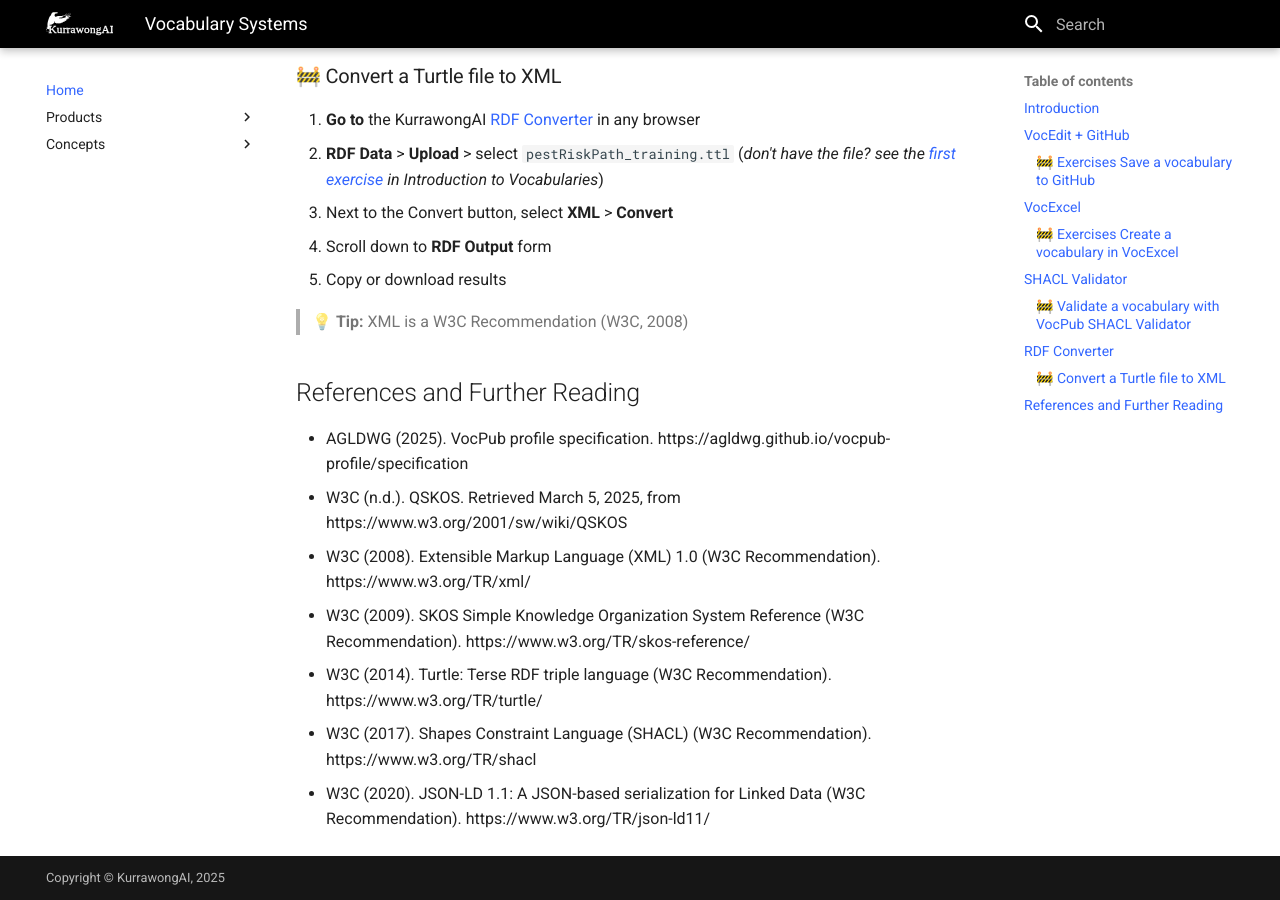
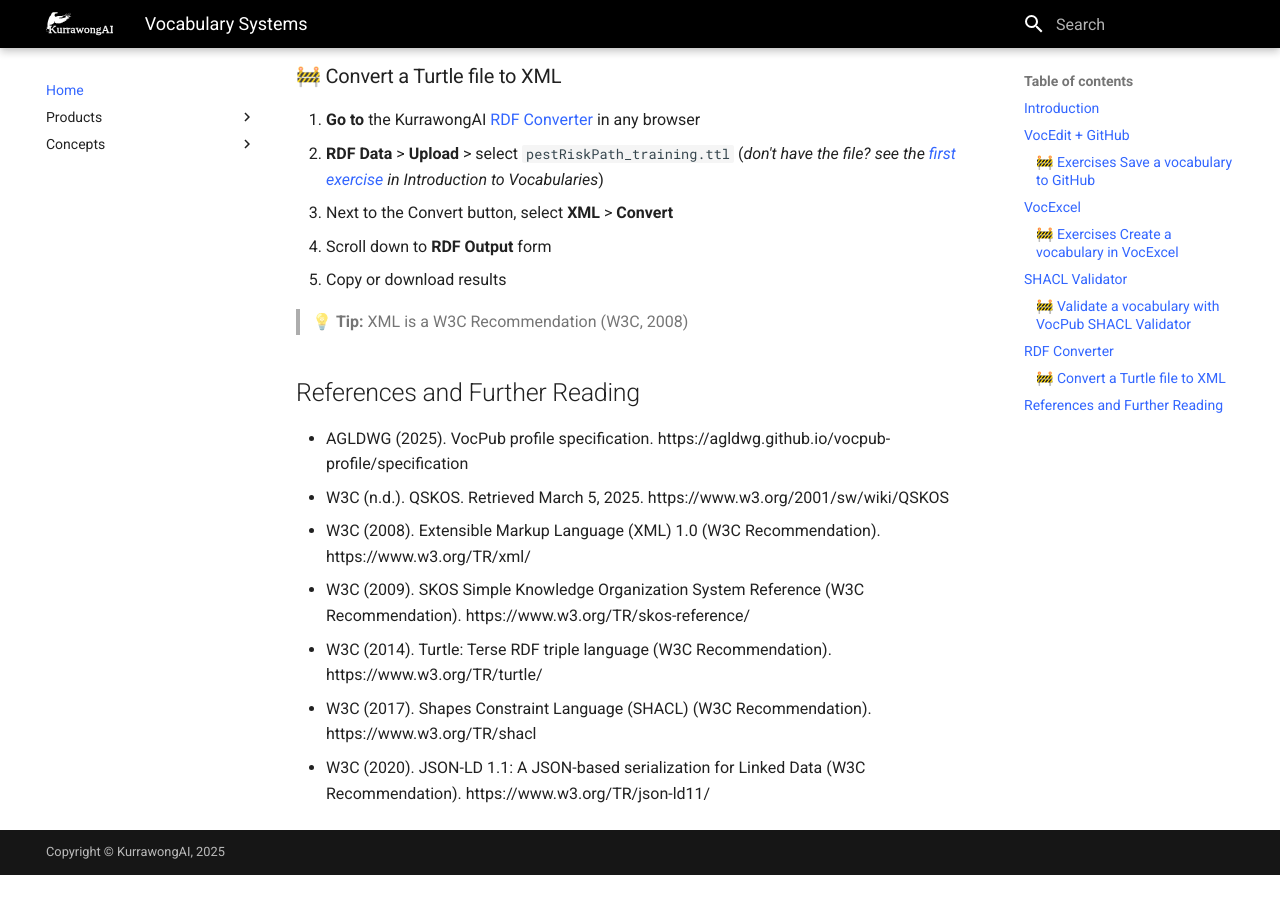
Before and after one commit to Kurrawong/docs, an MkDocs documentation site: the page built from docs/concepts/vocabs/vocab-systems.md, in a window 1280 px wide and 900 px high, scrolled down 5162 px. Built offline with MkDocs 1.6.1 and Material for MkDocs 9.7.7, drawn with Linux system fonts in a browser that asks for light colours; after the commit the page ends 6037 px from its top, so only the background shows below that.

Commit message:
Update vocab-systems.md

```diff
--- a/docs/concepts/vocabs/vocab-systems.md
+++ b/docs/concepts/vocabs/vocab-systems.md
@@ -165,7 +165,7 @@
 ## References and Further Reading
 
 * AGLDWG (2025). VocPub profile specification. https://agldwg.github.io/vocpub-profile/specification
-* W3C (n.d.). QSKOS. Retrieved March 5, 2025, from https://www.w3.org/2001/sw/wiki/QSKOS
+* W3C (n.d.). QSKOS. Retrieved March 5, 2025. https://www.w3.org/2001/sw/wiki/QSKOS
 * W3C (2008). Extensible Markup Language (XML) 1.0 (W3C Recommendation). https://www.w3.org/TR/xml/
 * W3C (2009). SKOS Simple Knowledge Organization System Reference (W3C Recommendation). https://www.w3.org/TR/skos-reference/
 * W3C (2014). Turtle: Terse RDF triple language (W3C Recommendation). https://www.w3.org/TR/turtle/
```
